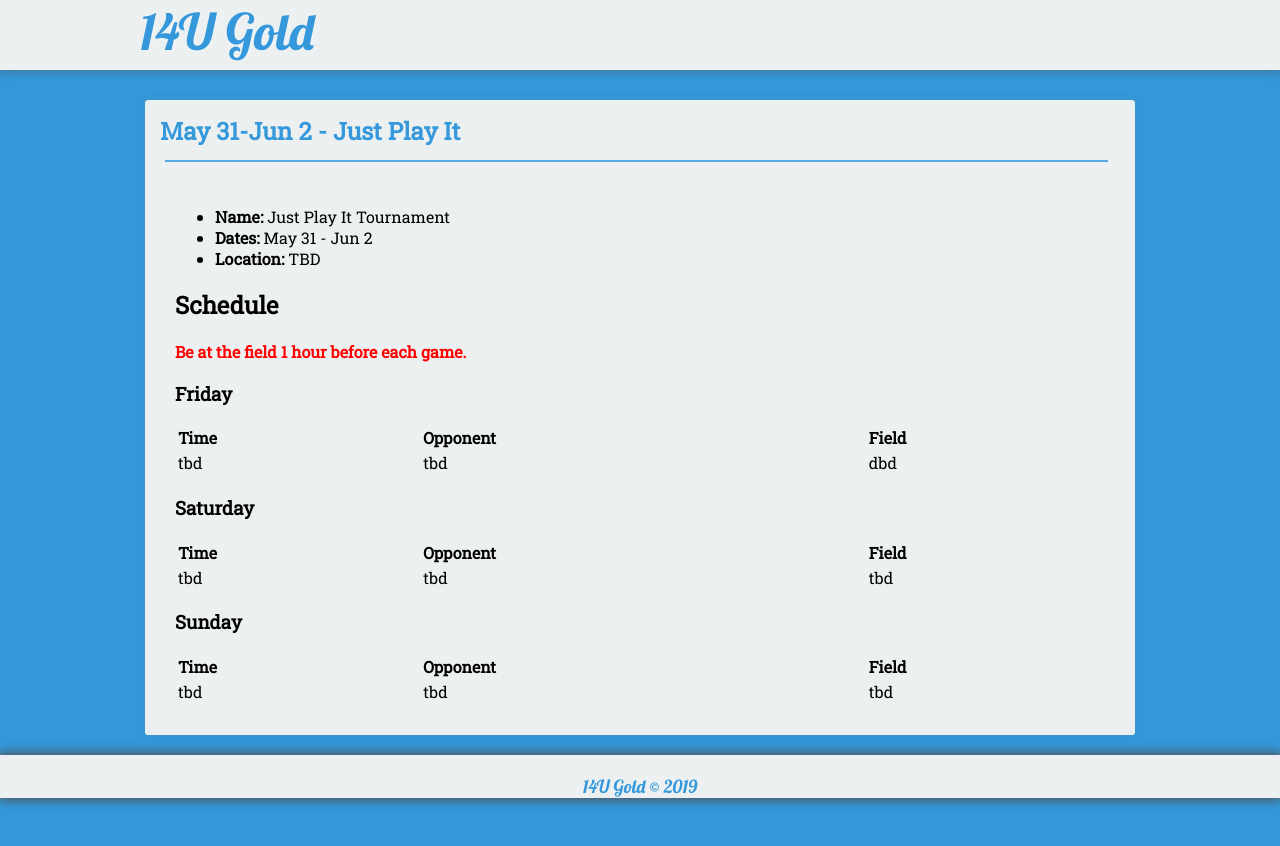
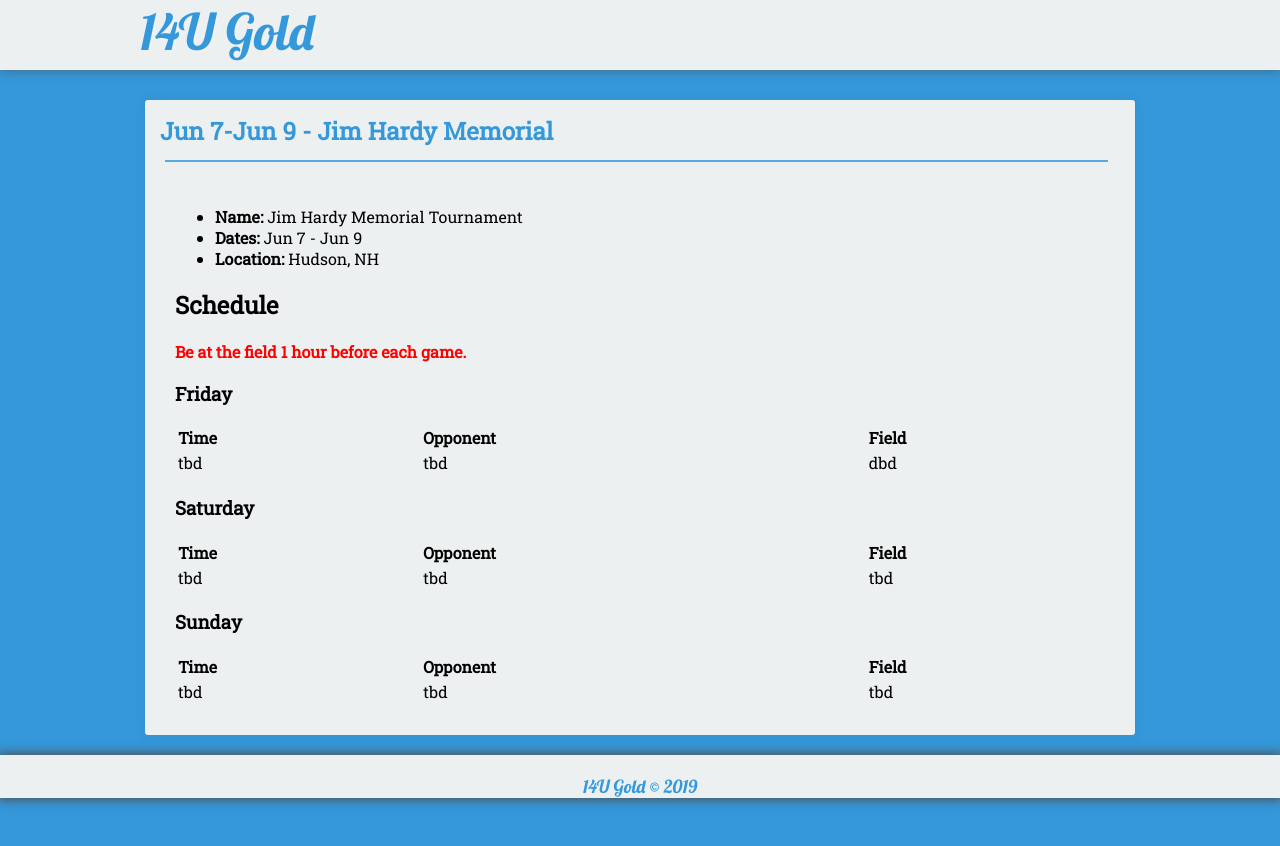
Before and after one commit to seanmerrow/ecf, a Jekyll site: the page built from _posts/2019-08-16-May-31-JPI.md, in a window 1280 px wide. Shown: the top 846 px of the page. Built offline with Jekyll 4.4.1, drawn with Linux system fonts in a browser that asks for light colours; nearby versions of some CDN libraries.

Commit message:
Update 2019-08-16-May-31-JPI.md

```diff
--- a/_posts/2019-08-16-May-31-JPI.md
+++ b/_posts/2019-08-16-May-31-JPI.md
@@ -1,16 +1,16 @@
 ---
 layout: post
-title: May 31-Jun 2 - Just Play It
-description: Just Play It
-excerpt: "Just Play It Tournament"
+title: Jun 7-Jun 9 - Jim Hardy Memorial
+description: Jim Hardy Memorial
+excerpt: "Jim Hardy Memorial Tournament"
 tag:
 - tournament
 category:
 - tournament
 ---
-* **Name:** Just Play It Tournament
-* **Dates:** May 31 - Jun 2
-* **Location:** TBD
+* **Name:** Jim Hardy Memorial Tournament
+* **Dates:** Jun 7 - Jun 9
+* **Location:** Hudson, NH
 
 ## Schedule
 **<span style="color:red">Be at the field 1 hour before each game.</span>**
```
